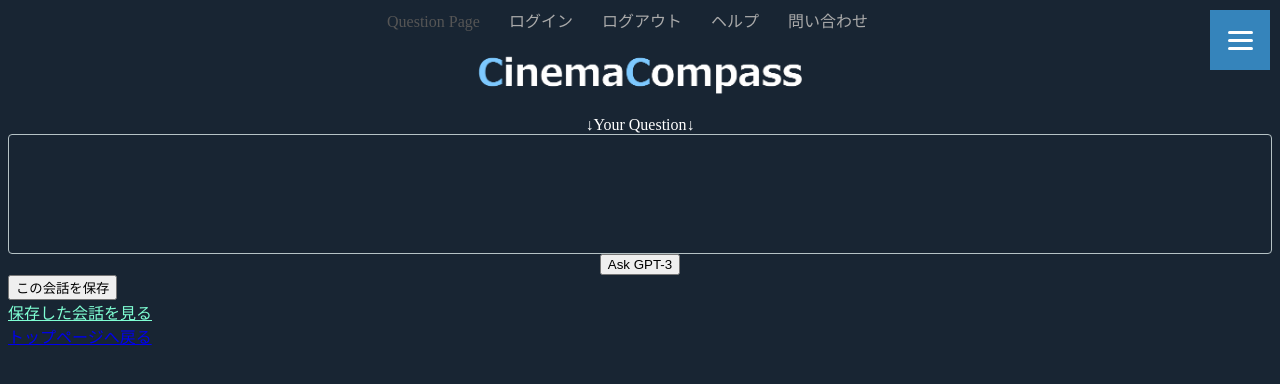
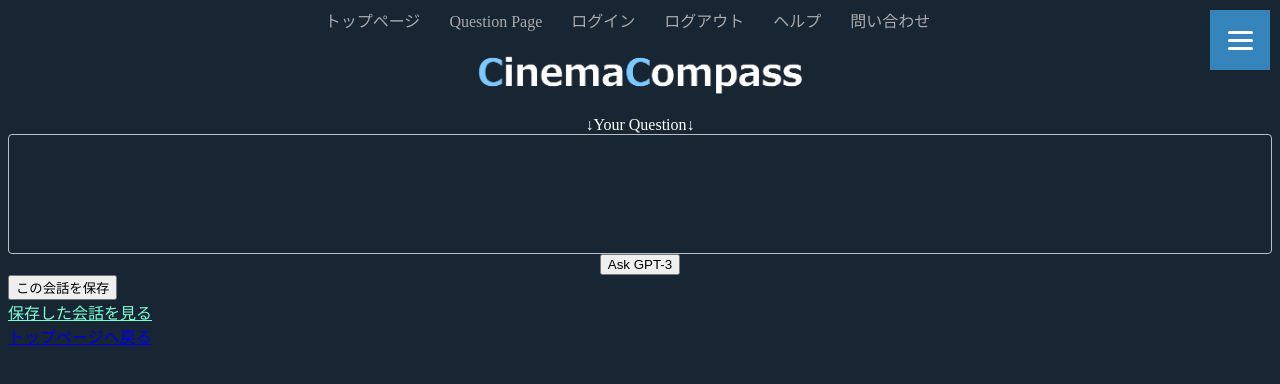
Before and after one commit to s1f102103044/GPT_app, a Django app: page /question in a window 1280 px wide. Shown: the top 384 px of the page. Run offline with Django 4.2, Linux system fonts and the light colour scheme.

Commit message:
メニュー
メニューに追加、topページ

```diff
--- a/video_site/templates/video/login.html
+++ b/video_site/templates/video/login.html
@@ -17,6 +17,9 @@
             <!--ここからメニュー-->
             <div class="menu-content">
                 <ul>
+                    <li>
+                        <a href="{% url 'top' %}">トップページ</a>
+                    </li>
                     <li>
                         <a href="{% url 'question' %}">Question Page</a>
                     </li>
--- a/video_site/templates/video/question.html
+++ b/video_site/templates/video/question.html
@@ -18,6 +18,10 @@
         <!--ここからメニュー-->
         <div class="menu-content">
             <ul>
+                <li>
+                    <a href="{% url 'top' %}">トップページ</a>
+                </li>
+
                 <li>
                     <a href="{% url 'question' %}">Question Page</a>
                 </li>
@@ -45,7 +49,8 @@
 </header>
 <nav>
     <ul>
-    <li><a class="current" href="{% url 'question' %}">Question Page</a></li>
+    <li><a href="#">トップページ</a></li>
+    <li><a class="" href="{% url 'question' %}">Question Page</a></li>
     <li><a href="{% url 'user_login' %}">ログイン</a></li>
     <li><a href="#">ログアウト</a></li>
     <li><a href="#">ヘルプ</a></li>
--- a/video_site/templates/video/register.html
+++ b/video_site/templates/video/register.html
@@ -17,6 +17,9 @@
             <!--ここからメニュー-->
             <div class="menu-content">
                 <ul>
+                    <li>
+                        <a href="{% url 'top' %}">トップページ</a>
+                    </li>
                     <li>
                         <a href="{% url 'question' %}">Question Page</a>
                     </li>
```
